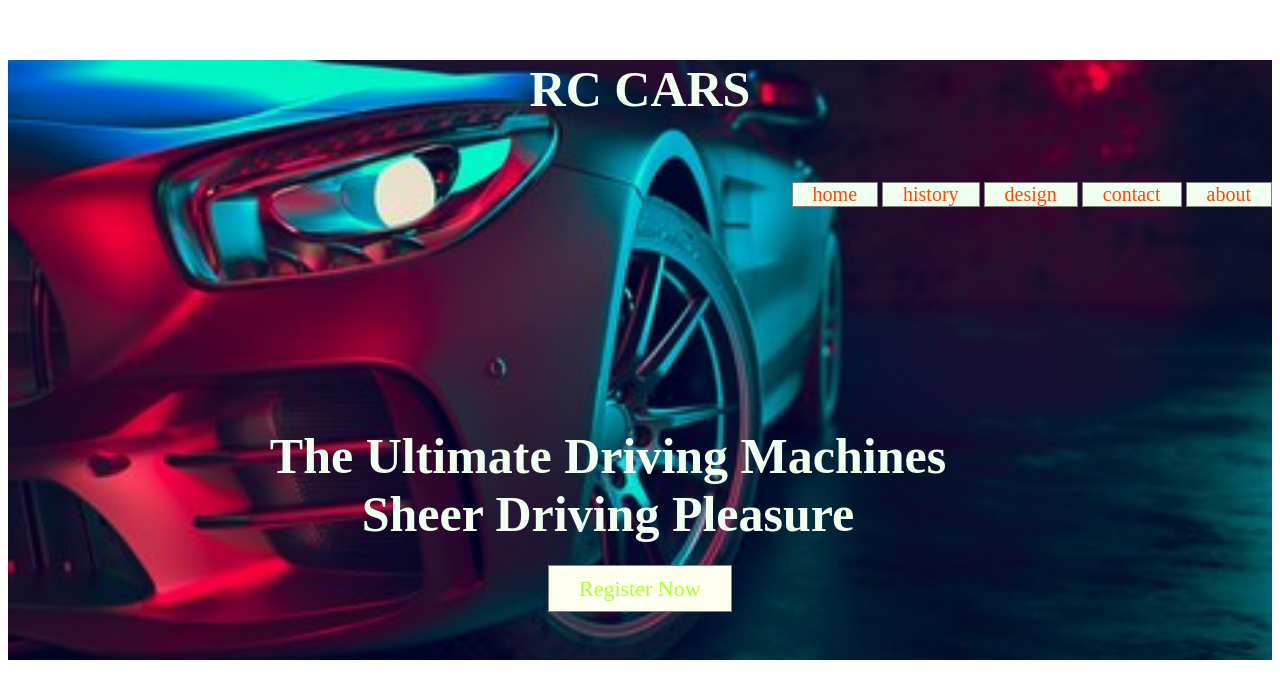
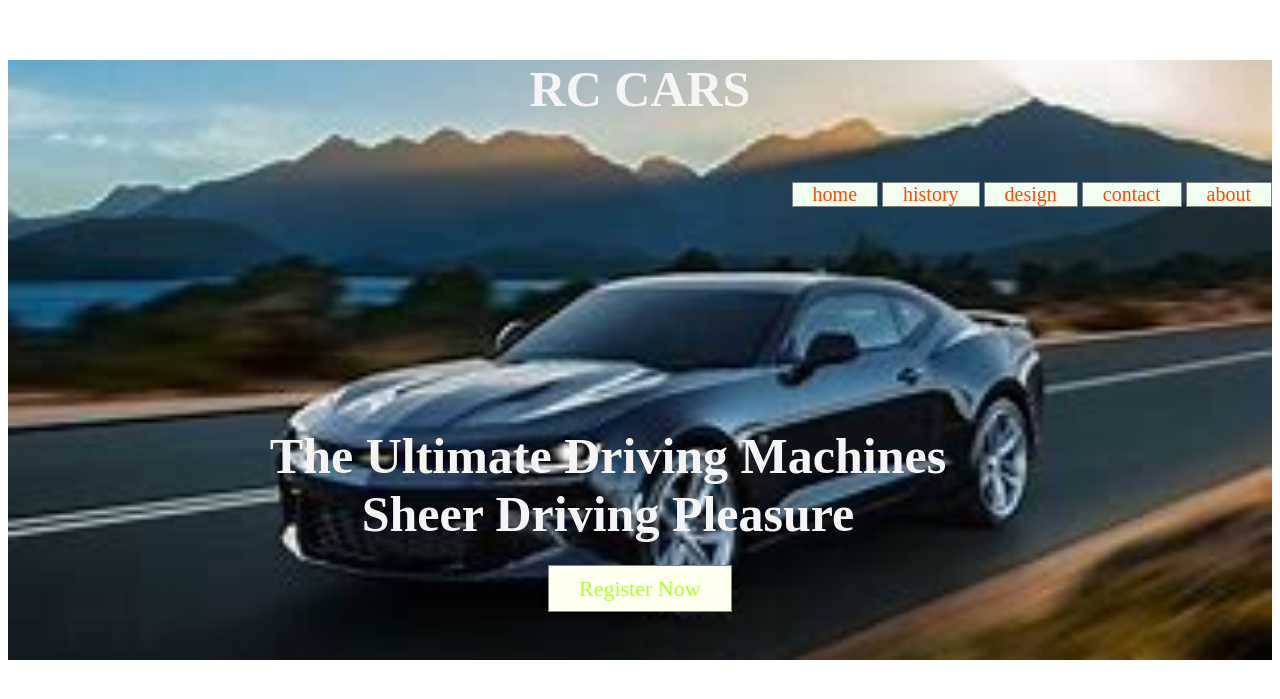
Before and after one commit to Paramesraja/car, a plain HTML site: page index.html in a window 1280 px wide. Shown: the part 215-914 px from the top of the page. Drawn offline with Linux system fonts and the light colour scheme.

Commit message:
Add files via upload

```diff
--- a/style.css
+++ b/style.css
@@ -4,7 +4,7 @@
 }
 
 header {
-    background-image: url("rc\ car.jpg");
+    background-image: url("car\ .png");
     height: 600px;
     background-size: cover;
     background-position: center;
@@ -68,7 +68,7 @@ header {
 }
 
 h1{
-    color:honeydew;
+    color:whitesmoke;
     font-size: 50px;
     text-align: center;
     margin-top: 275px;
```
